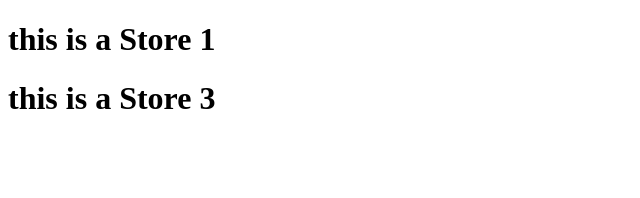
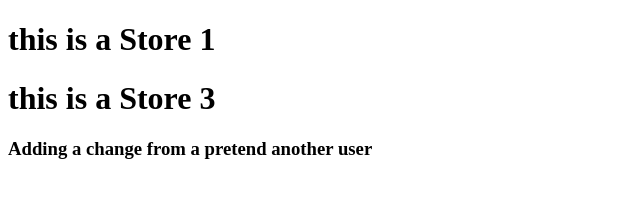
Before and after one commit to satwik-060/demo_repo, a plain HTML site: page store.html in a window 1280 px wide. Shown: the whole page, without its empty margins (0-640 px from the left). Drawn offline with Linux system fonts and the light colour scheme.

Commit message:
changed store.html from the perspective of another user

```diff
--- a/store.html
+++ b/store.html
@@ -9,5 +9,6 @@
 <body>
     <h1>this is a Store 1</h1>
     <h1>this is a Store 3</h1>
+    <h3>Adding a change from a pretend another user</h3>
 </body>
 </html>
```
